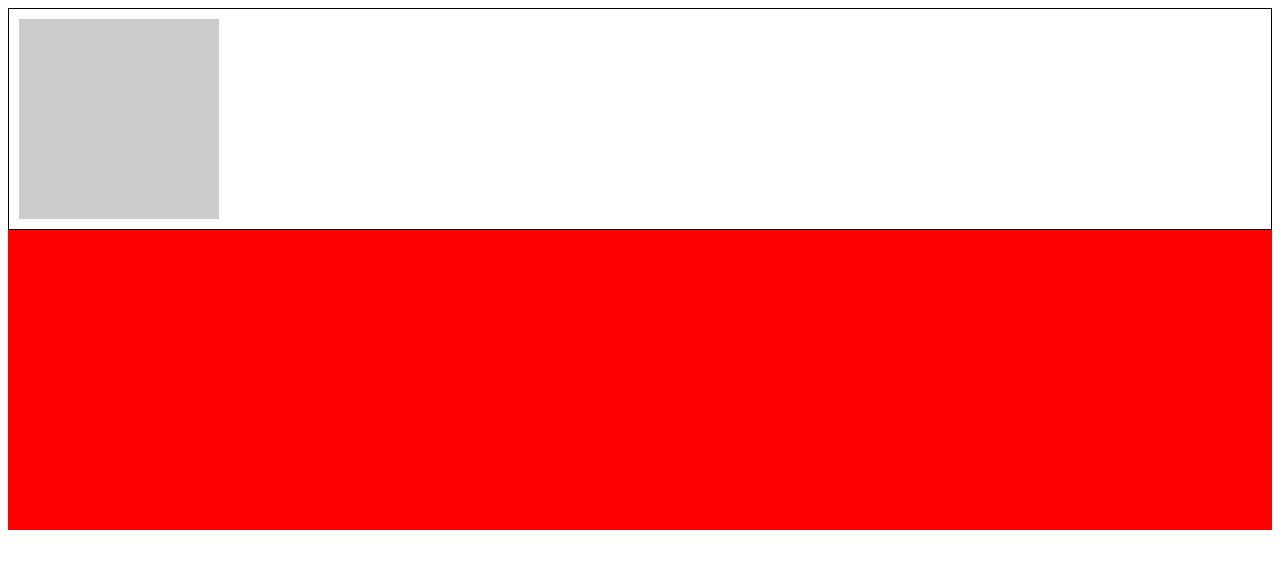
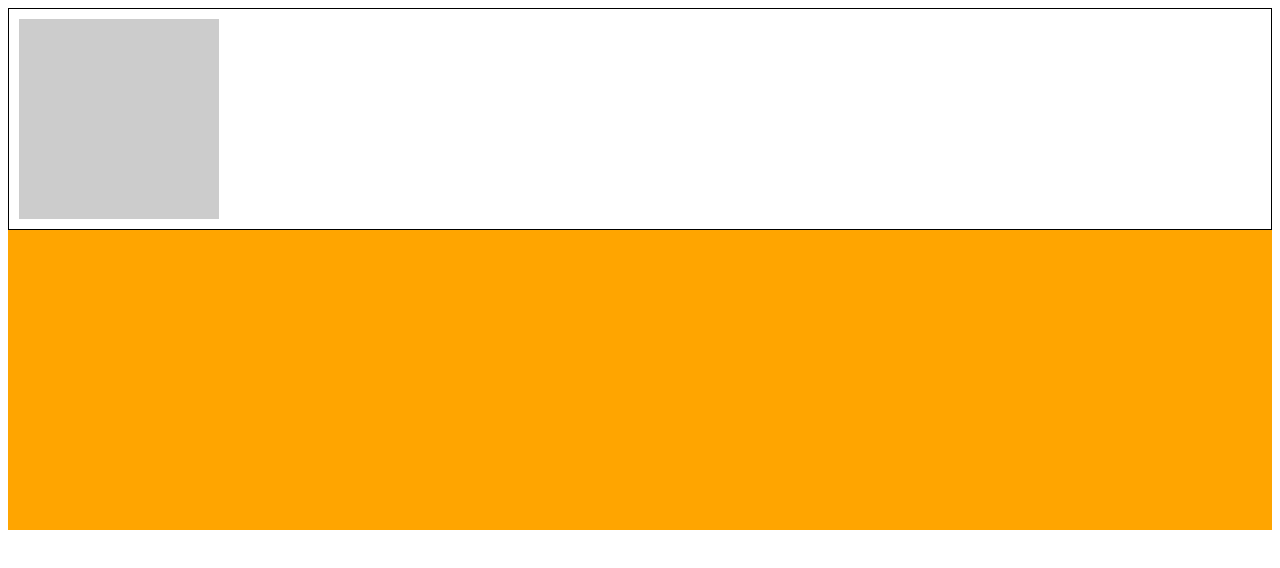
Before and after one commit to SARASWANG/alishow, a plain HTML site: page index.html in a window 1280 px wide. Drawn offline with Linux system fonts and the light colour scheme.

Commit message:
修改index一次

```diff
--- a/index.html
+++ b/index.html
@@ -20,10 +20,10 @@
             clear: both;
         }*/
         .son2 {
-            background-color: #ccc;
+            background-color: pink;
             /*width: 300px;*/
             height: 300px;
-            background-color: red;
+            background-color: orange;
         }
         .clearfix:after {
             content: '';
```
